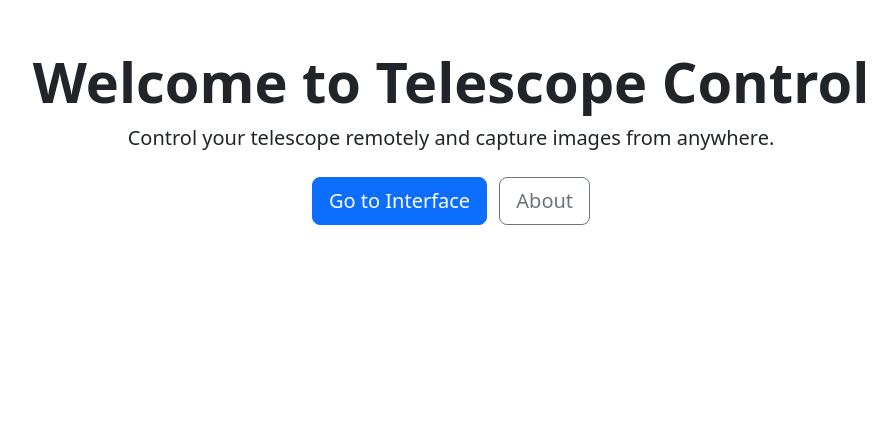
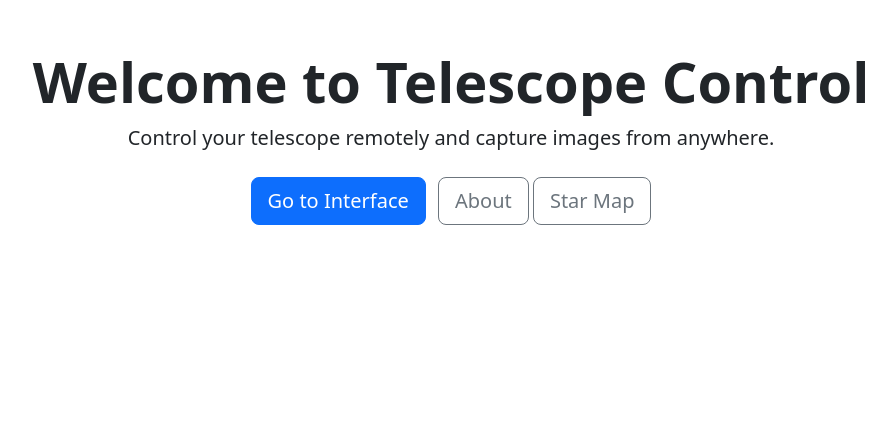
Before and after one commit to Alex-Grant-Parra/Telescope-project-Website, a Flask app: page /home in a window 1280 px wide. Shown: the part 56-480 px from the top of the page, without its empty margins (189-1085 px from the left). Run offline with Flask 3, Linux system fonts and the light colour scheme; parts of the project's set-up code (start-up, migrations or seed data) failed here and were passed over.

Commit message:
Star map button on home

```diff
--- a/templates/home.html
+++ b/templates/home.html
@@ -10,6 +10,7 @@
     <div class="mt-4">
         <a href="{{ url_for('interface.interface') }}" class="btn btn-primary btn-lg me-2">Go to Interface</a>
         <a href="{{ url_for('about.about') }}" class="btn btn-outline-secondary btn-lg">About</a>
+        <a href="{{ url_for('star_map.star_map') }}" class="btn btn-outline-secondary btn-lg">Star Map</a>
     </div>
 </div>
 {% endblock %}
```
